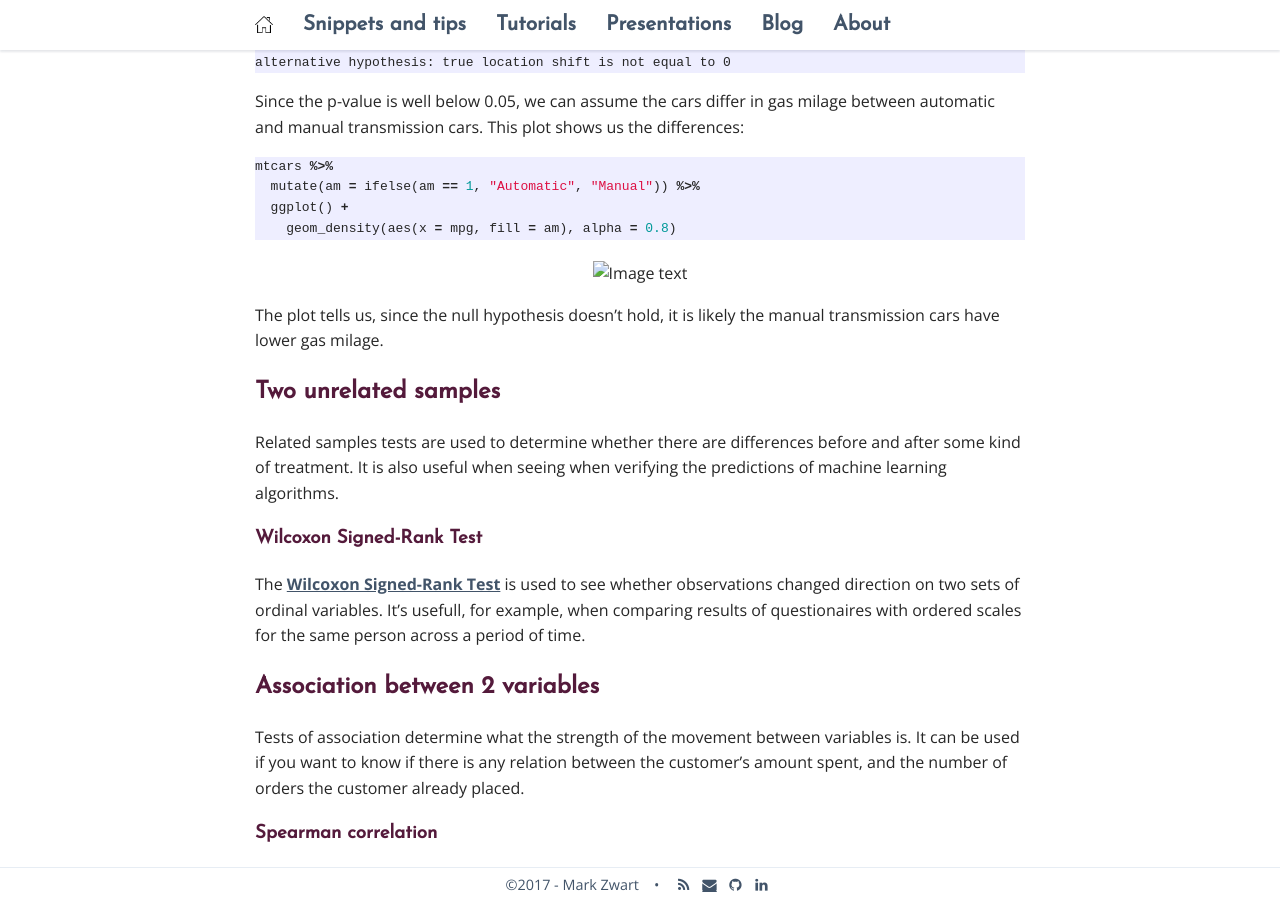
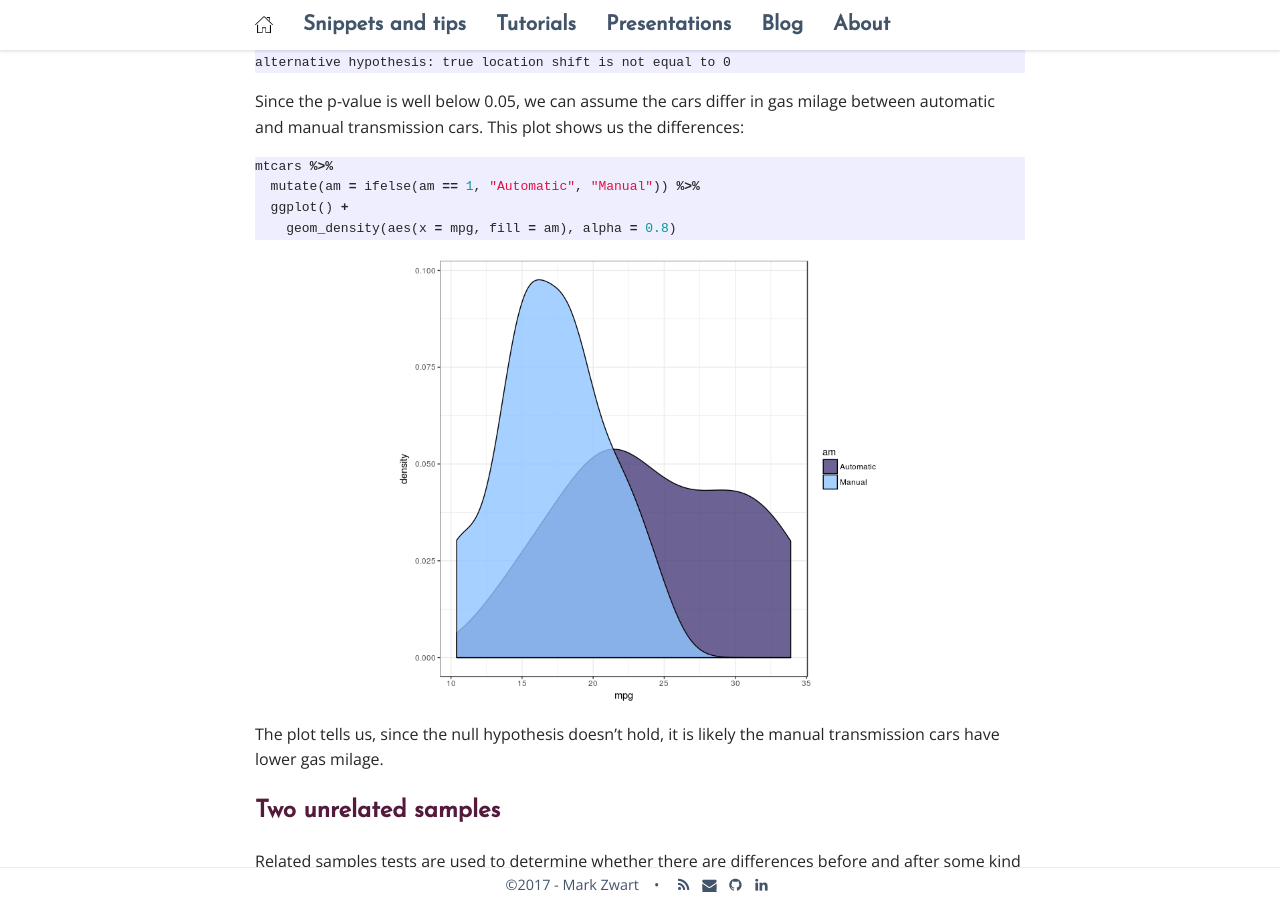
Before and after one commit to mark-me/mark-me.github.io, a Jekyll site: the page built from _pages/tutorials/statistical-tests/statistical-tests-ordinal.md, in a window 1280 px wide and 900 px high, scrolled down 3071 px. Built offline with Jekyll 4.4.1, drawn with Linux system fonts in a browser that asks for light colours; nearby versions of some CDN libraries; comment, search, counter and statistics services are not loaded.

Commit message:
Update statistical-tests-ordinal.md

````diff
--- a/_pages/tutorials/statistical-tests/statistical-tests-ordinal.md
+++ b/_pages/tutorials/statistical-tests/statistical-tests-ordinal.md
@@ -119,7 +119,7 @@ mtcars %>%
     geom_density(aes(x = mpg, fill = am), alpha = 0.8)
 ```
 {:refdef: style="text-align: center;"}
-<img src="cars-mpg-am.png" alt="Image text" width="491" height="450" align="middle"/>
+<img src="/_pages/tutorials/statistical-tests/cars-mpg-am.png" alt="Image text" width="491" height="450" align="middle"/>
 {: refdef}
 The plot tells us, since the null hypothesis doesn't hold, it is likely the manual transmission cars have lower gas milage.
 
````
